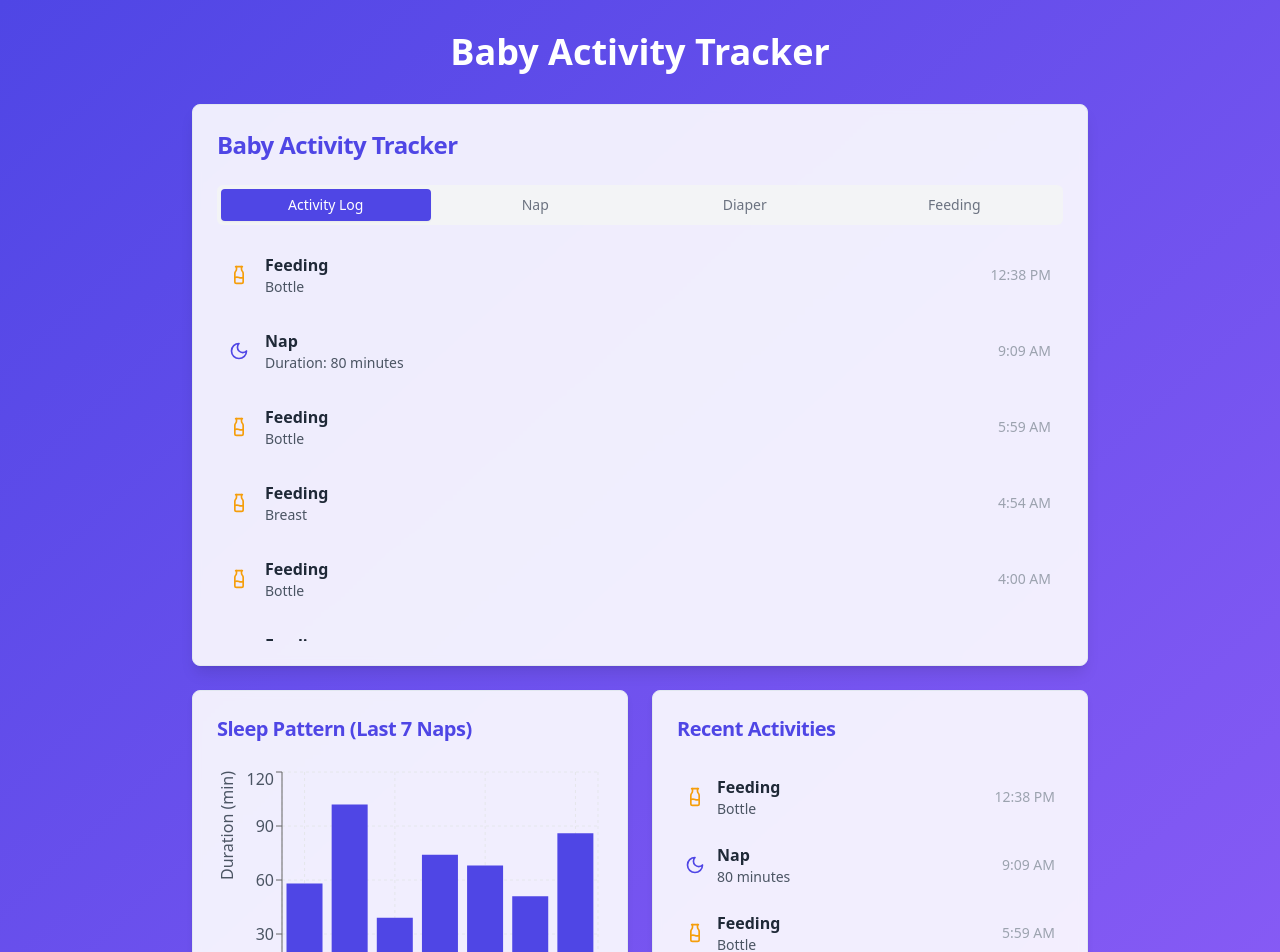
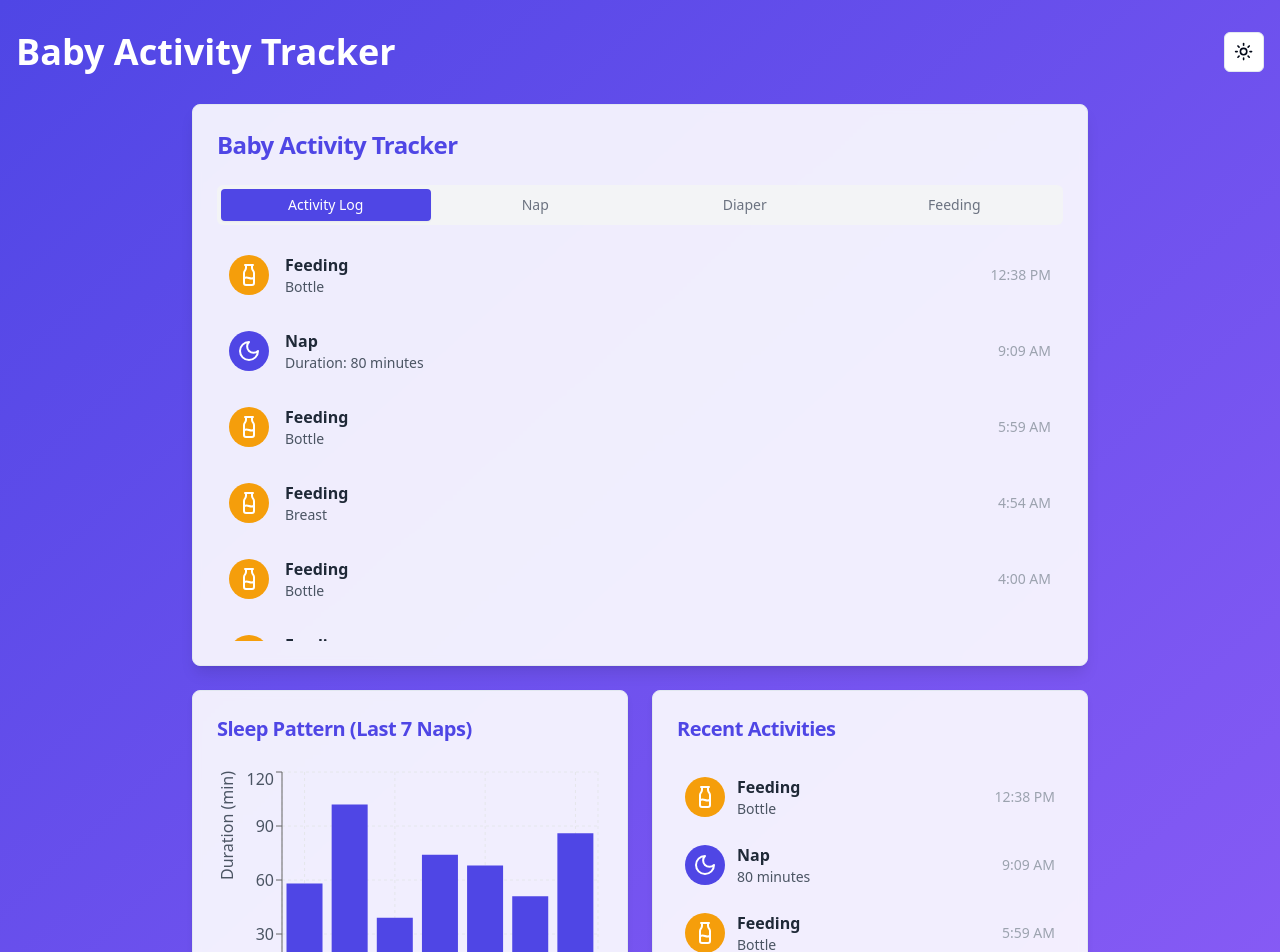
Before and after one commit to GPT-Engineer-App-Dev/nap-n-poop-pal, a React (Vite) app: page / in a window 1280 px wide. Shown: the top 952 px of the page. Built offline with nearby package versions, Linux system fonts and the light colour scheme.

Commit message:
Implement all requested changes
[skip gpt_engineer]

```diff
--- a/package.json
+++ b/package.json
@@ -45,7 +45,7 @@
     "cmdk": "^1.0.0",
     "date-fns": "^3.6.0",
     "embla-carousel-react": "^8.1.5",
-    "framer-motion": "^11.3.9",
+    "framer-motion": "^11.3.24",
     "html-to-image": "^1.11.11",
     "input-otp": "^1.2.4",
     "lucide-react": "^0.417.0",
--- a/src/App.jsx
+++ b/src/App.jsx
@@ -2,12 +2,14 @@ import { Toaster } from "@/components/ui/sonner";
 import { TooltipProvider } from "@/components/ui/tooltip";
 import { QueryClient, QueryClientProvider } from "@tanstack/react-query";
 import { BrowserRouter, Routes, Route } from "react-router-dom";
+import { ThemeProvider } from "next-themes";
 import { navItems } from "./nav-items";
 
 const queryClient = new QueryClient();
 
 const App = () => (
   <QueryClientProvider client={queryClient}>
+    <ThemeProvider attribute="class" defaultTheme="system" enableSystem>
       <TooltipProvider>
         <Toaster />
         <BrowserRouter>
@@ -18,6 +20,7 @@ const App = () => (
           </Routes>
         </BrowserRouter>
       </TooltipProvider>
+    </ThemeProvider>
   </QueryClientProvider>
 );
 
--- /dev/null
+++ b/src/components/ActivityIcon.jsx
@@ -0,0 +1,29 @@
+import React from 'react';
+import { Moon, Baby, Milk } from 'lucide-react';
+
+const ActivityIcon = ({ type, className }) => {
+  switch (type) {
+    case 'Nap':
+      return (
+        <div className={`p-2 bg-nap text-white rounded-full ${className}`}>
+          <Moon className="h-6 w-6" />
+        </div>
+      );
+    case 'Diaper Change':
+      return (
+        <div className={`p-2 bg-diaper text-white rounded-full ${className}`}>
+          <Baby className="h-6 w-6" />
+        </div>
+      );
+    case 'Feeding':
+      return (
+        <div className={`p-2 bg-feeding text-white rounded-full ${className}`}>
+          <Milk className="h-6 w-6" />
+        </div>
+      );
+    default:
+      return null;
+  }
+};
+
+export default ActivityIcon;
--- a/src/components/ActivityLog.jsx
+++ b/src/components/ActivityLog.jsx
@@ -1,17 +1,9 @@
 import React from 'react';
 import { ScrollArea } from '@/components/ui/scroll-area';
 import { format } from 'date-fns';
-import { Milk, Moon, Baby } from 'lucide-react';
+import ActivityIcon from './ActivityIcon';
 
 const ActivityLog = ({ activities }) => {
-  const getActivityIcon = (type) => {
-    switch (type) {
-      case 'Nap': return <Moon className="h-5 w-5 text-nap" />;
-      case 'Diaper Change': return <Baby className="h-5 w-5 text-diaper" />;
-      case 'Feeding': return <Milk className="h-5 w-5 text-feeding" />;
-      default: return null;
-    }
-  };
 
   const getActivityDetails = (activity) => {
     switch (activity.type) {
@@ -34,7 +26,7 @@ const ActivityLog = ({ activities }) => {
         <div className="space-y-2">
           {activities.map((activity) => (
             <div key={activity.id} className="flex items-center space-x-4 p-3 hover:bg-muted transition-colors duration-150 ease-in-out rounded-lg">
-              <div className="flex-shrink-0">{getActivityIcon(activity.type)}</div>
+              <ActivityIcon type={activity.type} className="flex-shrink-0" />
               <div className="flex-grow">
                 <p className="font-semibold text-gray-800">{activity.type}</p>
                 <p className="text-sm text-gray-600">{getActivityDetails(activity)}</p>
--- a/src/components/ActivitySummary.jsx
+++ b/src/components/ActivitySummary.jsx
@@ -1,19 +1,10 @@
 import React from 'react';
 import { Card, CardContent, CardHeader, CardTitle } from '@/components/ui/card';
 import { format } from 'date-fns';
-import { Milk, Moon, Baby } from 'lucide-react';
+import ActivityIcon from './ActivityIcon';
 
 const ActivitySummary = ({ activities }) => {
   const recentActivities = activities.slice(0, 5);
-
-  const getActivityIcon = (type) => {
-    switch (type) {
-      case 'Nap': return <Moon className="h-5 w-5 text-nap" />;
-      case 'Diaper Change': return <Baby className="h-5 w-5 text-diaper" />;
-      case 'Feeding': return <Milk className="h-5 w-5 text-feeding" />;
-      default: return null;
-    }
-  };
 
   const getActivityDetails = (activity) => {
     switch (activity.type) {
@@ -37,7 +28,7 @@ const ActivitySummary = ({ activities }) => {
         <ul className="space-y-2">
           {recentActivities.map((activity) => (
             <li key={activity.id} className="flex items-center space-x-3 p-2 rounded-lg hover:bg-muted transition-colors duration-150 ease-in-out">
-              <span className="flex-shrink-0">{getActivityIcon(activity.type)}</span>
+              <ActivityIcon type={activity.type} className="flex-shrink-0" />
               <div className="flex-grow">
                 <div className="font-semibold text-gray-800">{activity.type}</div>
                 <div className="text-sm text-gray-600">{getActivityDetails(activity)}</div>
--- a/src/components/BabyTracker.jsx
+++ b/src/components/BabyTracker.jsx
@@ -9,6 +9,7 @@ import FeedingTracker from './FeedingTracker';
 import SleepChart from './SleepChart';
 import ActivitySummary from './ActivitySummary';
 import generateMockData from '../utils/mockData';
+import { motion, AnimatePresence } from 'framer-motion';
 
 const BabyTracker = () => {
   const [activities, setActivities] = useState([]);
@@ -35,6 +36,14 @@ const BabyTracker = () => {
               <TabsTrigger value="diaper" className="text-sm data-[state=active]:bg-diaper data-[state=active]:text-primary-foreground">Diaper</TabsTrigger>
               <TabsTrigger value="feeding" className="text-sm data-[state=active]:bg-feeding data-[state=active]:text-primary-foreground">Feeding</TabsTrigger>
             </TabsList>
+            <AnimatePresence mode="wait">
+              <motion.div
+                key={activities.length}
+                initial={{ opacity: 0, y: 20 }}
+                animate={{ opacity: 1, y: 0 }}
+                exit={{ opacity: 0, y: -20 }}
+                transition={{ duration: 0.2 }}
+              >
                 <TabsContent value="log">
                   <ActivityLog activities={activities} />
                 </TabsContent>
@@ -47,10 +56,12 @@ const BabyTracker = () => {
                 <TabsContent value="feeding">
                   <FeedingTracker addActivity={addActivity} />
                 </TabsContent>
+              </motion.div>
+            </AnimatePresence>
           </Tabs>
         </CardContent>
       </Card>
-      <div className="grid grid-cols-1 md:grid-cols-2 gap-6">
+      <div className="grid grid-cols-1 lg:grid-cols-2 gap-6">
         <SleepChart activities={activities} />
         <ActivitySummary activities={activities} />
       </div>
--- /dev/null
+++ b/src/components/ThemeToggle.jsx
@@ -0,0 +1,19 @@
+import { Moon, Sun } from "lucide-react";
+import { Button } from "@/components/ui/button";
+import { useTheme } from "next-themes";
+
+export function ThemeToggle() {
+  const { setTheme, theme } = useTheme();
+
+  return (
+    <Button
+      variant="outline"
+      size="icon"
+      onClick={() => setTheme(theme === "light" ? "dark" : "light")}
+    >
+      <Sun className="h-[1.2rem] w-[1.2rem] rotate-0 scale-100 transition-all dark:-rotate-90 dark:scale-0" />
+      <Moon className="absolute h-[1.2rem] w-[1.2rem] rotate-90 scale-0 transition-all dark:rotate-0 dark:scale-100" />
+      <span className="sr-only">Toggle theme</span>
+    </Button>
+  );
+}
--- a/src/pages/Index.jsx
+++ b/src/pages/Index.jsx
@@ -1,11 +1,15 @@
 import React from 'react';
 import BabyTracker from '../components/BabyTracker';
+import { ThemeToggle } from '../components/ThemeToggle';
 
 const Index = () => {
   return (
-    <div className="min-h-screen bg-gradient-to-br from-primary to-accent py-8">
+    <div className="min-h-screen bg-gradient-to-br from-primary to-accent dark:from-gray-800 dark:to-gray-900 py-4 sm:py-8">
       <div className="container mx-auto px-4">
-        <h1 className="text-4xl font-bold mb-8 text-center text-white">Baby Activity Tracker</h1>
+        <div className="flex flex-col sm:flex-row justify-between items-center mb-4 sm:mb-8">
+          <h1 className="text-2xl sm:text-4xl font-bold text-white mb-4 sm:mb-0">Baby Activity Tracker</h1>
+          <ThemeToggle />
+        </div>
         <BabyTracker />
       </div>
     </div>
```
Also changed, not shown: 1 other file (tests, documents, lock files or other folders). Lines whose indentation alone changed are shown as unchanged.
